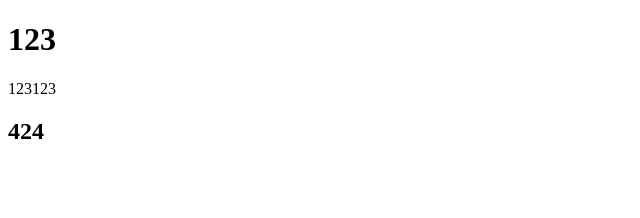
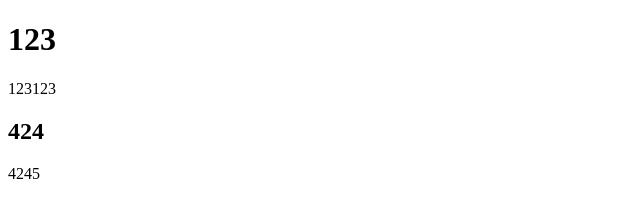
Before and after one commit to tonwhite/Project-Architecture, a plain HTML site: page index.html in a window 1280 px wide. Shown: the full height of the page, 0-640 px from the left. Drawn offline with Linux system fonts and the light colour scheme.

Commit message:
dev - c1

```diff
--- a/index.html
+++ b/index.html
@@ -17,6 +17,7 @@
         <section>
             <div>
                 <h2>424</h2>
+                <p>4245</p>
             </div>
         </section>
     </main>
```
